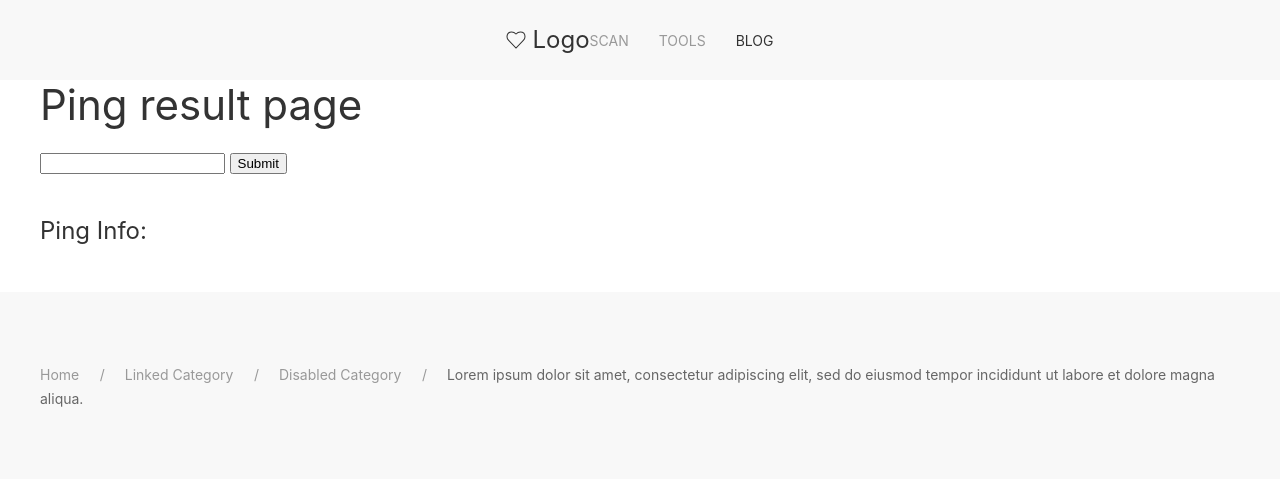
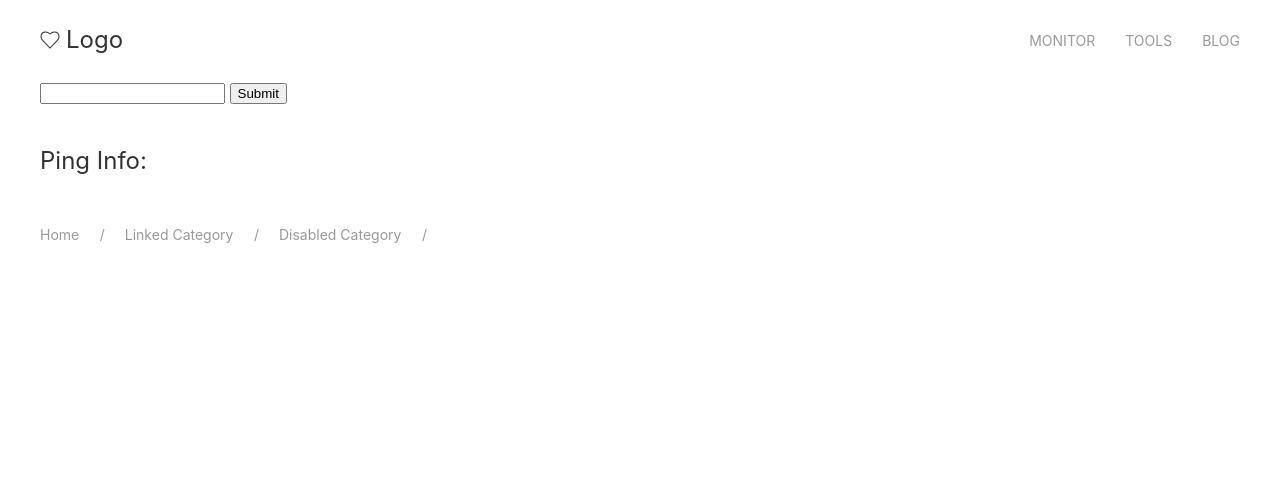
Before and after one commit to rashed-c/sslally, a Django app: template polls/templates/polls/ping-result.html in a window 1280 px wide. Shown: the top 479 px of the page. Run offline with Django 3.2, Linux system fonts and the light colour scheme; the template is opened without the code that fills it, so the values that code supplies are empty; parts of the project's set-up code (start-up, migrations or seed data) failed here and were passed over; some libraries are stand-ins or nearby versions.

Commit message:
Fixed base.html to be more efficient

```diff
--- a/ping/views.py
+++ b/ping/views.py
@@ -7,6 +7,6 @@ from modules.icmplib import *
 
 def home(request):
 
-    host = ping('1.1.1.1', count=10, interval=0.2, privileged=True)
+    host = ping('8.8.8.8', count=10, interval=0.2, privileged=True)
     print(host)
     return render(request, 'polls/ping-result.html', {'pinginfo':host})
--- a/polls/templates/polls/base.html
+++ b/polls/templates/polls/base.html
@@ -8,18 +8,22 @@
 <head>
     <title>My Project</title>
 
-    <nav class="uk-navbar-container" uk-navbar>
+    <div class="uk-container">
+    <nav class="uk-navbar-container uk-navbar-transparent" uk-navbar>
+        <ul class="uk-navbar-nav">
+            <a class="uk-navbar-item uk-logo" href="#"> <span uk-icon="heart"></span> Logo</a>
+            </ul>
 
-    <div class="uk-container">
-
-    <nav class="uk-navbar-container" uk-navbar>
-      {% block header %}{% endblock %}
+        <div class="uk-navbar-right">
+            <ul class="uk-navbar-nav">
+        {% block header %}{% endblock %}
+         </ul>
+        </div>
 
     </nav>
     </div>
+</head>
 
-    </nav>
-</head>
 <body>
     <div class="uk-container">
 {% block content %}{% endblock %}
@@ -27,15 +31,13 @@
 </body>
 
 <footer>
-    <div class="uk-section uk-section-muted">
         <div class="uk-container">
             <ul class="uk-breadcrumb">
                 <li><a href="#">Home</a></li>
                 <li><a href="#">Linked Category</a></li>
                 <li class="uk-disabled"><a>Disabled Category</a></li>
-                <li><span>Lorem ipsum dolor sit amet, consectetur adipiscing elit, sed do eiusmod tempor incididunt ut labore et dolore magna aliqua.</span></li>
+                <li><span></span></li>
             </ul>
         </div>
-    </div>
 </footer>
 </html>
--- a/polls/templates/polls/ping-result.html
+++ b/polls/templates/polls/ping-result.html
@@ -4,43 +4,34 @@
 {% extends "polls/base.html" %}
 
 {% block header %}
-
-
-<div class="uk-navbar-left">
-<a class="uk-navbar-item uk-logo" href="#"> <span uk-icon="heart"></span> Logo</a>
+    <li>
+        <a href="#">Monitor</a>
+        <div class="uk-navbar-dropdown">
+            <ul class="uk-nav uk-navbar-dropdown-nav">
+                <li class="uk-active"><a href="#">SSL</a></li>
+                <li><a href="ping/">Ping</a></li>
+            </ul>
         </div>
-<div class="uk-navbar-right">
-
-    <ul class="uk-navbar-nav">
-        <li><a href="/">Scan</a></li>
+    </li>
     <li>
         <a href="#">Tools</a>
         <div class="uk-navbar-dropdown">
             <ul class="uk-nav uk-navbar-dropdown-nav">
                 <li class="uk-active"><a href="#">SSL Scan</a></li>
-                    <li><a href="#">Ping</a></li>
-                    <li><a href="#">DIG</a></li>
+                <li><a href="ping/">Ping</a></li>
+                <li><a href="dig/">DIG</a></li>
             </ul>
         </div>
     </li>
-        <li class="uk-active"><a href="#">Blog</a></li>
-    </ul>
+    <li><a href="#">Blog</a></li>
+{% endblock %}
 
-</div>
-
-{% endblock %}
 
 {% block content %}
 
-<h1> Ping result page</h1>
-
 <form action="">
-<input type="text" name="website_port">
-</input>
-<input type="submit" action="result">
-
-</input>
-
+<input type="text" name="website_port"></input>
+<input type="submit" action="result"></input>
 </form>
 
 <h3>Ping Info:</h3>
```
Also changed, not shown: polls/templates/polls/home.html (+0 -15 lines), polls/templates/polls/result.html (+12 -14 lines). Lines whose indentation alone changed are shown as unchanged.
